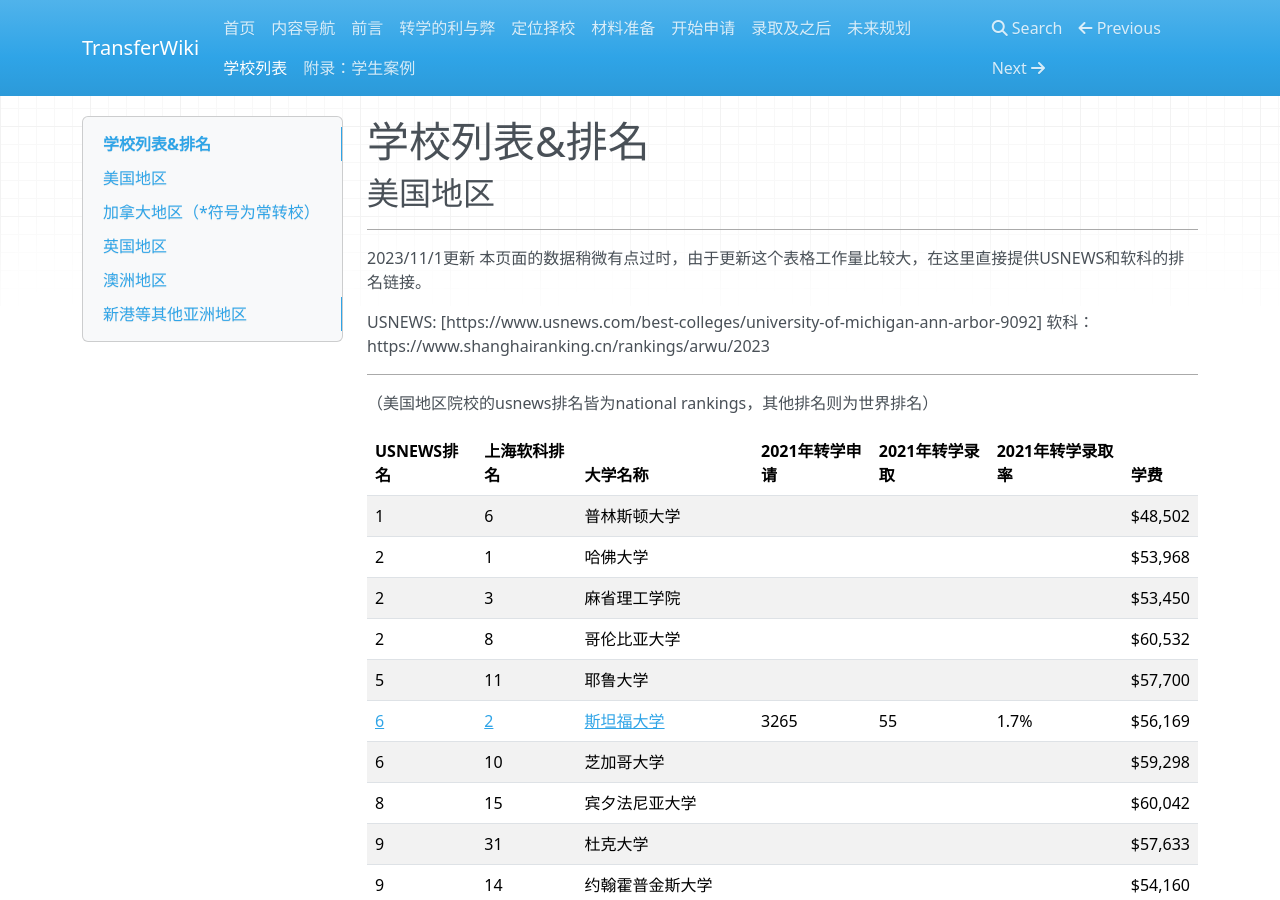
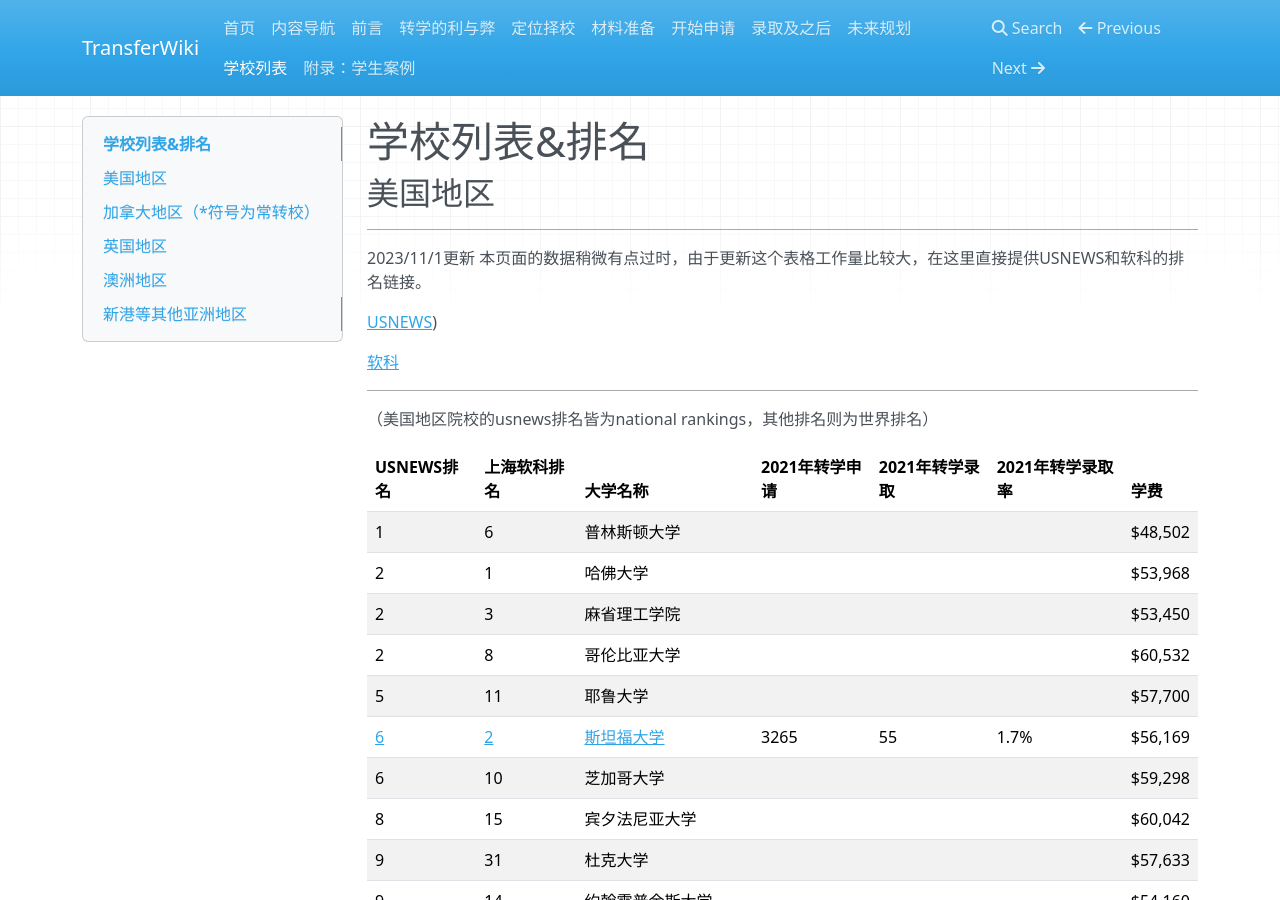
Before and after one commit to SihanXU/TransferWiki, an MkDocs documentation site: the page built from docs/school_list.md, in a window 1280 px wide and 900 px high. Built offline with MkDocs 1.6.1, drawn with Linux system fonts in a browser that asks for light colours; nearby versions of some CDN libraries; part of the change alters nothing that is shown.

Commit message:
Update school_list.md

```diff
--- a/docs/school_list.md
+++ b/docs/school_list.md
@@ -5,8 +5,9 @@
 ---
 2023/11/1更新 本页面的数据稍微有点过时，由于更新这个表格工作量比较大，在这里直接提供USNEWS和软科的排名链接。
 
-USNEWS: [https://www.usnews.com/best-colleges/university-of-michigan-ann-arbor-9092]
-软科：https://www.shanghairanking.cn/rankings/arwu/2023
+[USNEWS](https://www.usnews.com/best-colleges/rankings/national-universities))
+
+[软科]([https://www.shanghairanking.com/institution/stanford-university](https://www.shanghairanking.cn/rankings/arwu/2023))
 
 ---
 （美国地区院校的usnews排名皆为national rankings，其他排名则为世界排名）
```
